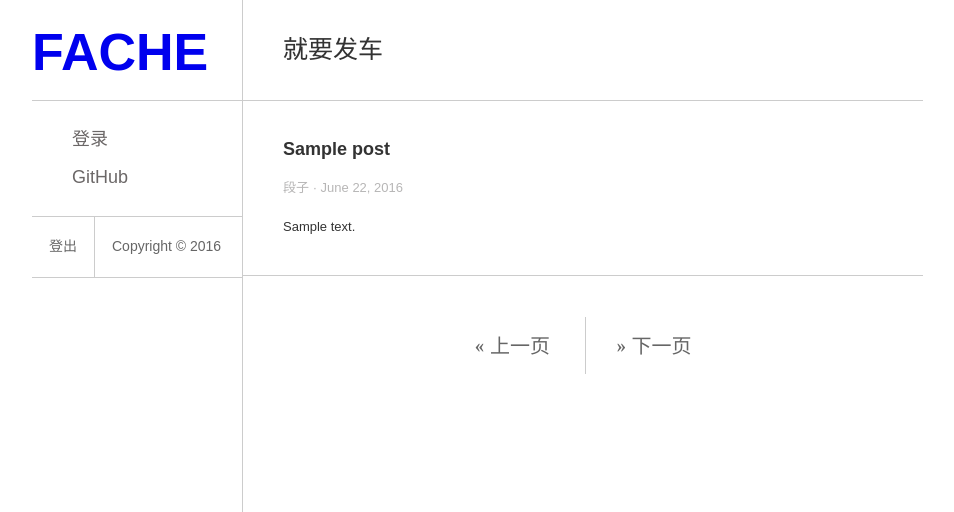
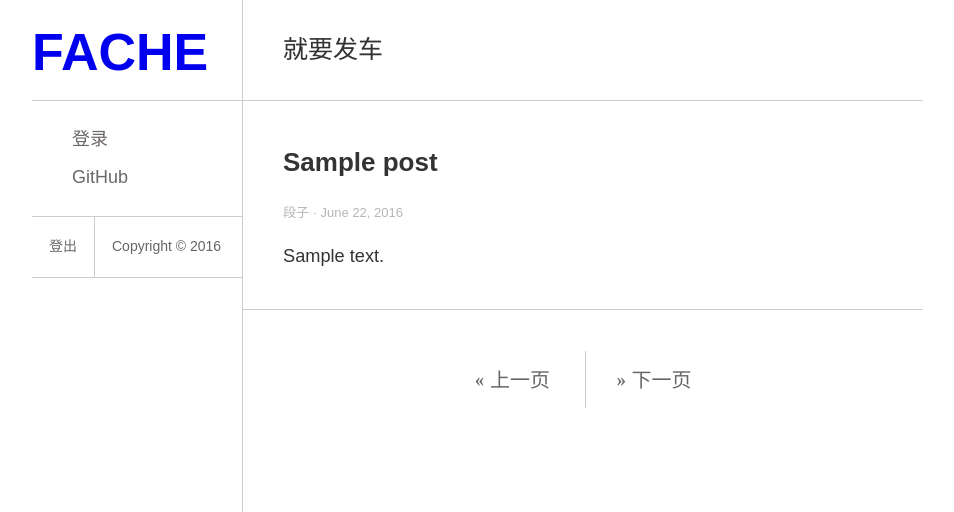
Before and after one commit to 91fache/wordpress-template, a WordPress theme: template clearpaper/index.php in a window 1280 px wide. Shown: the top 512 px of the page, without its empty margins (8-962 px from the left). Run offline with PHP 8.4 and a stand-in for WordPress, Linux system fonts and the light colour scheme; the site name, menu and one post (Sample post) are stand-ins, and other content is empty.

Commit message:
调整字体

```diff
--- a/clearpaper/style.css
+++ b/clearpaper/style.css
@@ -142,8 +142,8 @@ a:hover{
 .post h2{
 	margin: 0;
 	padding: 15px 0;
-	font-size: 18px;
-	line-height: 1.5em;
+	font-size: 2em;
+	line-height: 2em;
 }
 .post h2 a{
 	color: #111;
@@ -162,7 +162,7 @@ a:hover{
 	margin: 17px 0;
 	padding: 0;
 	line-height: 1.8em;
-	font-size: 13px;
+	font-size: 1.4em;
 	color:#333;
 	text-align: justify;
 }
```
